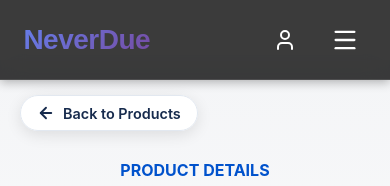
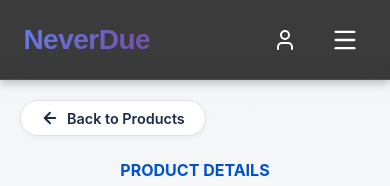
Before and after one commit to Shanqi05/neverdue, a React (Vite) app: page /products/1 in a window 390 px wide. Shown: the top 186 px of the page. Built offline with nearby package versions, Linux system fonts and the light colour scheme.

Commit message:
Mobile UI

```diff
--- a/src/pages/ProductDetail.css
+++ b/src/pages/ProductDetail.css
@@ -564,27 +564,13 @@
     }
 
     .back-btn {
-        position: fixed;
-        top: 95px;
-        left: 20px;
-        z-index: 900;
-
-        background-color: rgba(255, 255, 255, 0.95);
-        backdrop-filter: blur(5px);
-        box-shadow: 0 4px 15px rgba(0,0,0,0.1);
-        border: 1px solid #e2e8f0;
-
-        padding: 8px 16px;
-        width: auto;
+        position: absolute;
+        top: 0;
+        left: 0;
+        z-index: 10;
     }
-
-    /* Push the hero text down so the button doesn't cover it */
     .pd-hero-content {
         padding-top: 60px;
-    }
-
-    /* Optional: Ensure hero has enough space */
-    .pd-hero {
-        padding-top: 40px;
+        position: relative;
     }
 }
```
